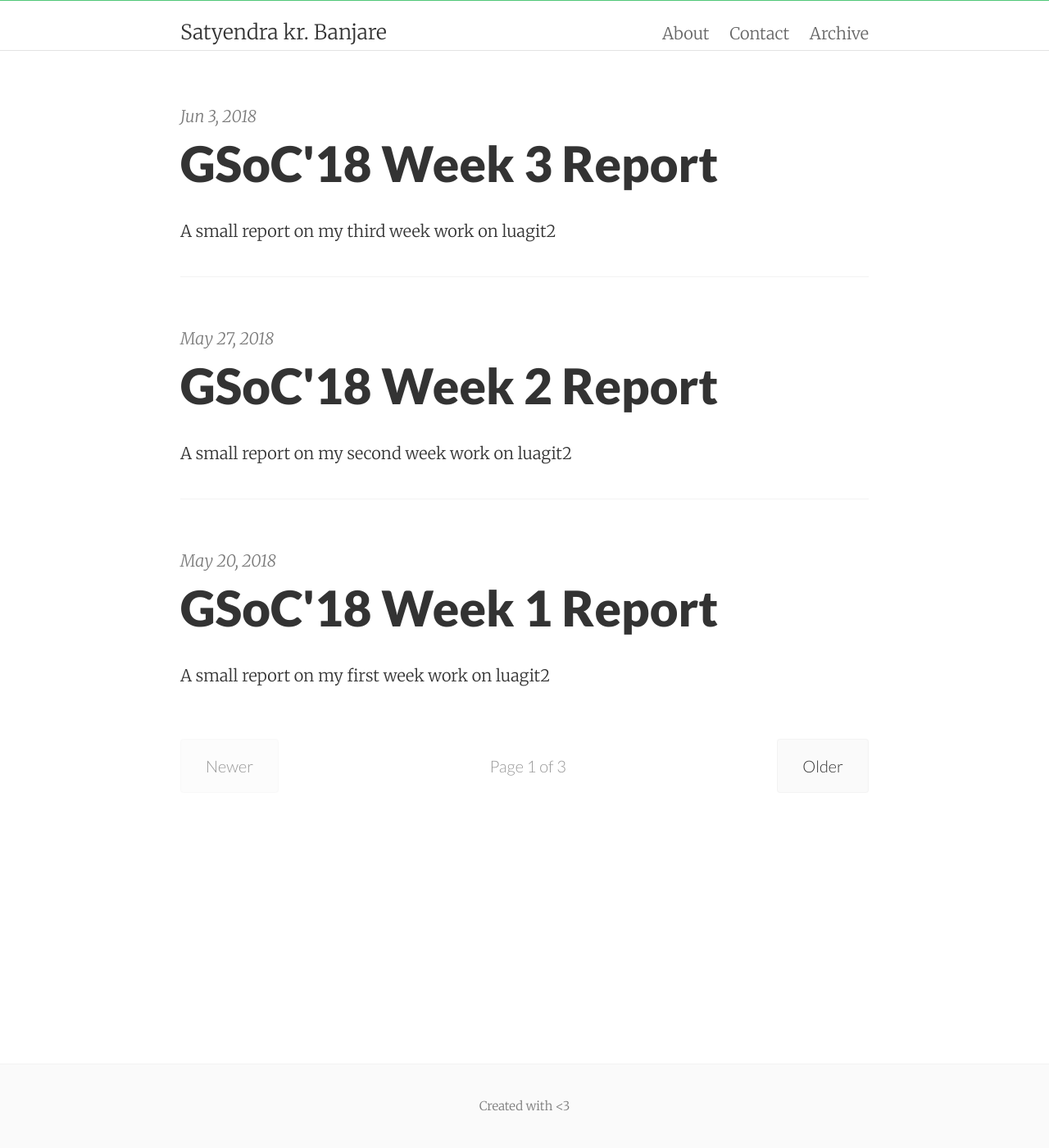
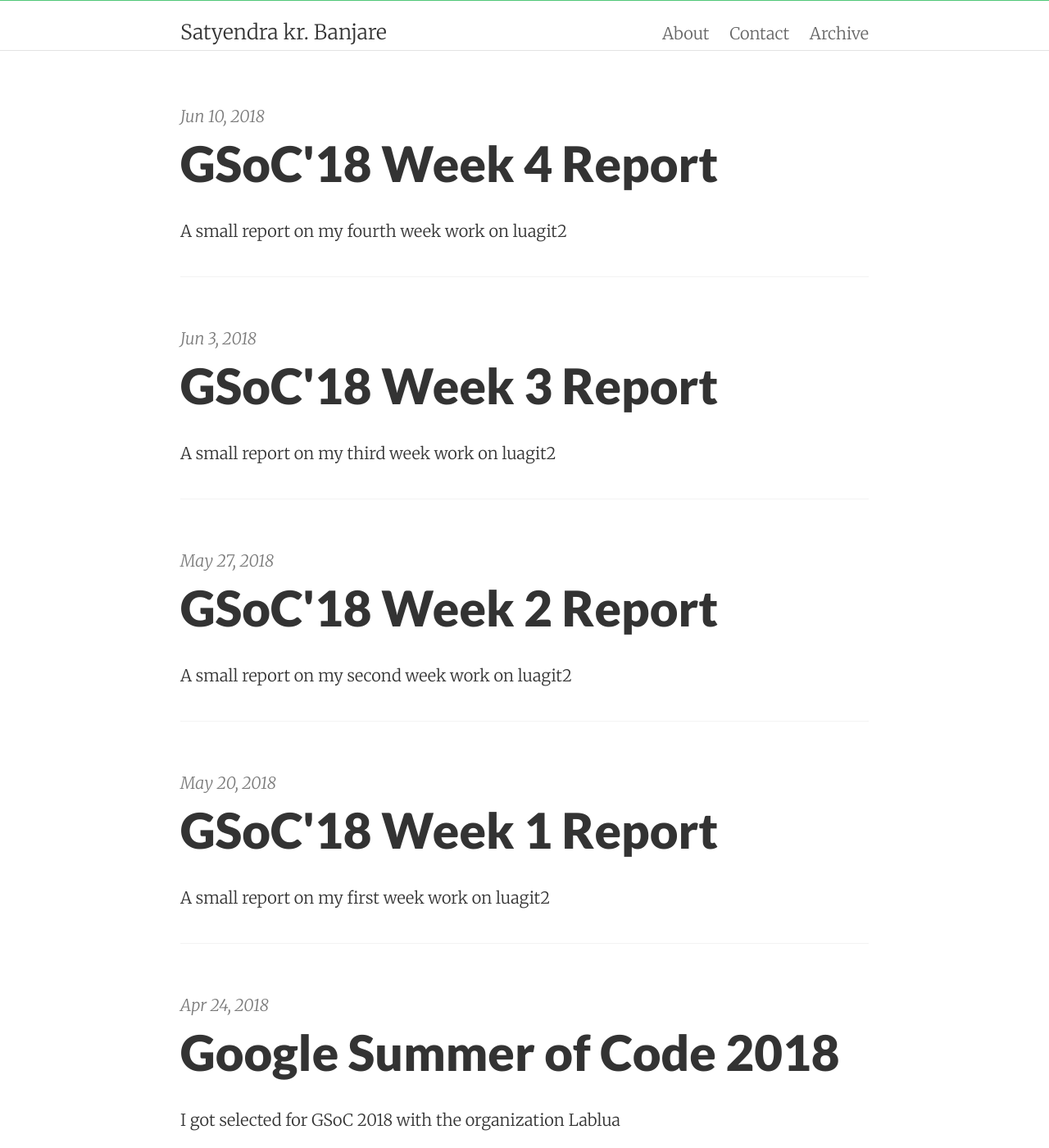
Before and after one commit to SatyendraBanjare/SatyendraBanjare.github.io, a Jekyll site: the page built from index.html, in a window 1280 px wide and 1400 px high. Shown: the whole window at 82% size. Built offline with Jekyll 4.4.1, drawn with Linux system fonts in a browser that asks for light colours; nearby versions of some CDN libraries; the list of posts is cut into pages by our own code; some of the changed lines change nothing that is shown.

Commit message:
Added gsoc week 4 report

```diff
--- a/_config.yml
+++ b/_config.yml
@@ -4,7 +4,7 @@ email:       satyendrabanjare99@gmail.com
 author:      Satyendra Banjare
 description: ""
 baseurl:     ""
-url:         "https://satyendrabanjare.github.io/"
+url:         "https://satyendrabanjare.github.io"
 date_format: "%b %-d, %Y"
 header_pages:
  - about.md
@@ -97,7 +97,7 @@ markdown:     kramdown
 redcarpet:
   extensions: ['smart', 'tables', 'with_toc_data']
 permalink:    pretty
-paginate:     3
+paginate:     5
 sass:
   style: compressed
 plugins:
--- /dev/null
+++ b/_posts/2018-06-10-gsoc18-week-four.md
@@ -0,0 +1,54 @@
+---
+layout:     post
+comments:   true
+title:      GSoC'18 Week 4 Report
+date:       2018-06-10 12:52:29
+summary:    A small report on my fourth week work on luagit2
+categories: gsoc18_report
+---
+
+Google Summer of Code 2018's Fourth coding week comes to end and first
+evaluations start off this weekend.
+
+This report of mine consists of my this week work on
+ [luagit2](https://github.com/satyendrabanjare/luagit2) as well as
+the major checkpoints accomplished in this one month long code out.
+
+### Week four :
+- This week I wrote bindings for **Repository** , **Reference** ,
+ **Branch** , **Blob** , **Blame** , **Index** modules' functions.
+- Got my previous [Pull request](https://github.com/SatyendraBanjare/luagit2/pull/1) on adding more tests reviewed. I am now working on changes suggested.
+
+## Major Checkpoints reached :
+
+### Covered modules
+- Blame
+- Blob
+- Branch
+- Clone
+- Commit
+- Config
+- Cred
+- Index
+- libgit2
+- Oid
+- Reference
+- Repository
+- Signature
+- Tree
+
+Though Every function originally presently in the libgit2 in these module does not have a binding created  but I tried to cover most of the functions from the respectively modules. I am working on increasing number of functions and making helper methods for easy usage of the library.
+
+### Test written
+I have wrote initial tests for the following modules :
+- Cred
+- Config
+- Commit
+- Tree
+- Signature
+- Oid
+
+It can be found in this pull request [Pull request](https://github.com/SatyendraBanjare/luagit2/pull/1).
+I have not included these tests in my master branch yet. I am working changes suggested.
+
+- An empty read the docs Documentation generated live at : http://luagit2.readthedocs.io/ .
```
